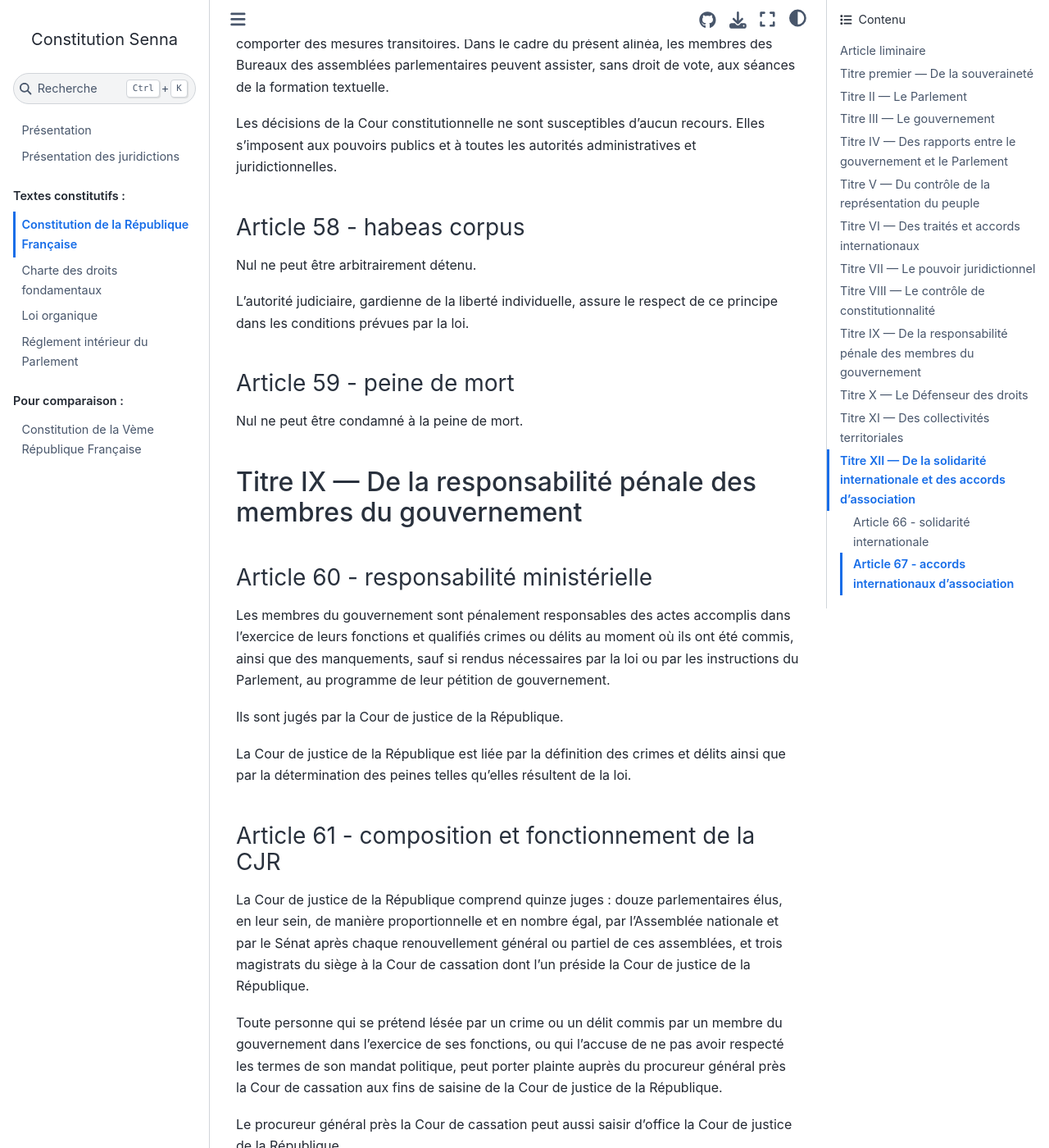
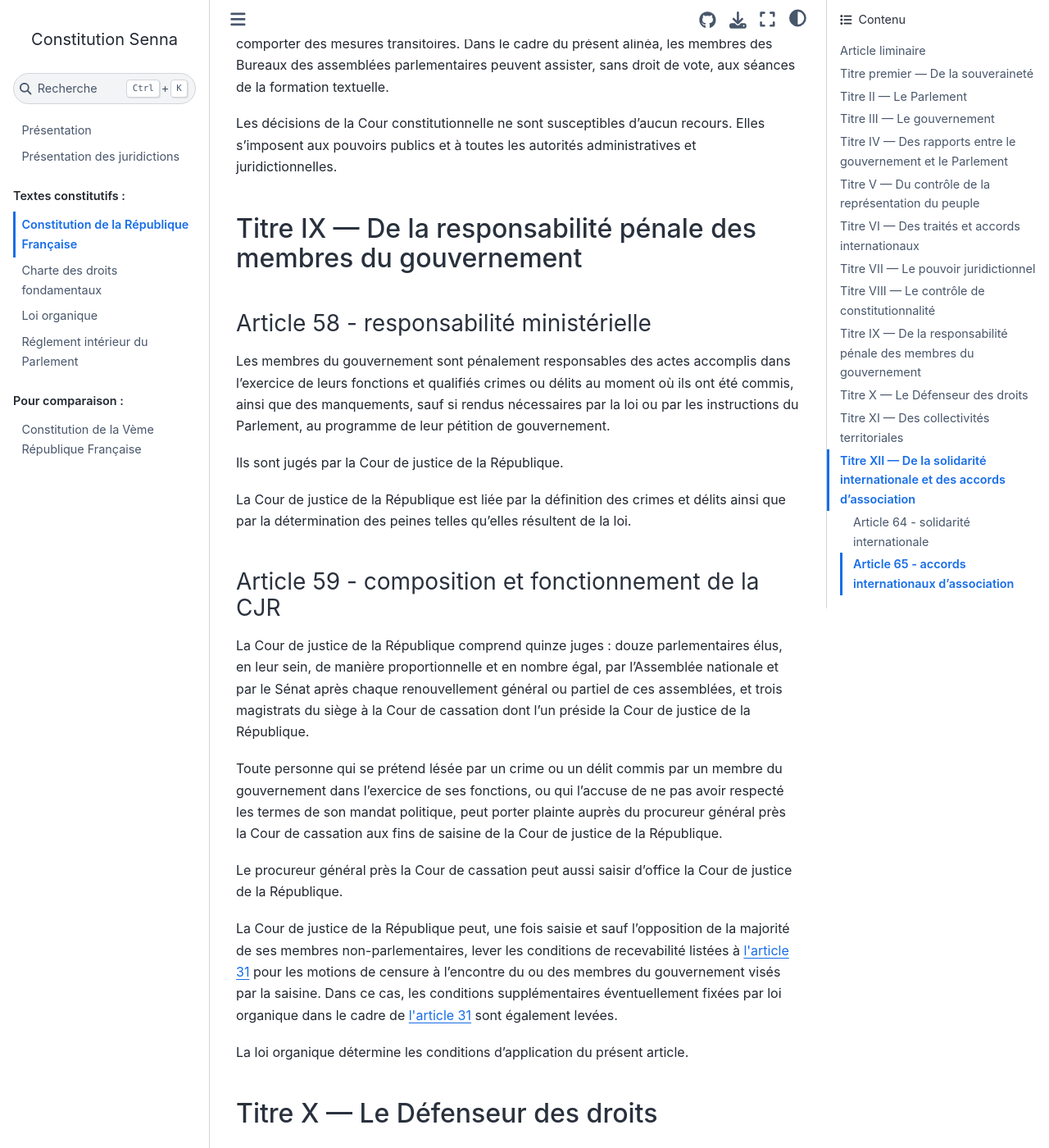
Before and after one commit to Gouvernathor/senna, a Sphinx documentation site: the page built from source/constitution.rst, in a window 1280 px wide and 1400 px high, scrolled down 23423 px. Shown: the whole window at 82% size. Built offline with Sphinx 7.4.7 and the Sphinx Book theme 1.1.4, drawn with Linux system fonts in a browser that asks for light colours; some of the changed text lies outside the part shown.

Commit message:
Déplacement dans la Charte

```diff
--- a/source/constitution.rst
+++ b/source/constitution.rst
@@ -536,20 +536,6 @@
 
 Les décisions de la Cour constitutionnelle ne sont susceptibles d'aucun recours. Elles s'imposent aux pouvoirs publics et à toutes les autorités administratives et juridictionnelles.
 
-
-..
-    déplacer ces deux articles dans la Charte
-
-.. article:: habeas corpus
-
-Nul ne peut être arbitrairement détenu.
-
-L'autorité judiciaire, gardienne de la liberté individuelle, assure le respect de ce principe dans les conditions prévues par la loi.
-
-.. article:: peine de mort
-
-Nul ne peut être condamné à la peine de mort.
-
 ------------------------------------------------------------------
 Titre IX — De la responsabilité pénale des membres du gouvernement
 ------------------------------------------------------------------
```
Also changed, not shown: source/droits_fondamentaux.rst (+10 -0 lines).
